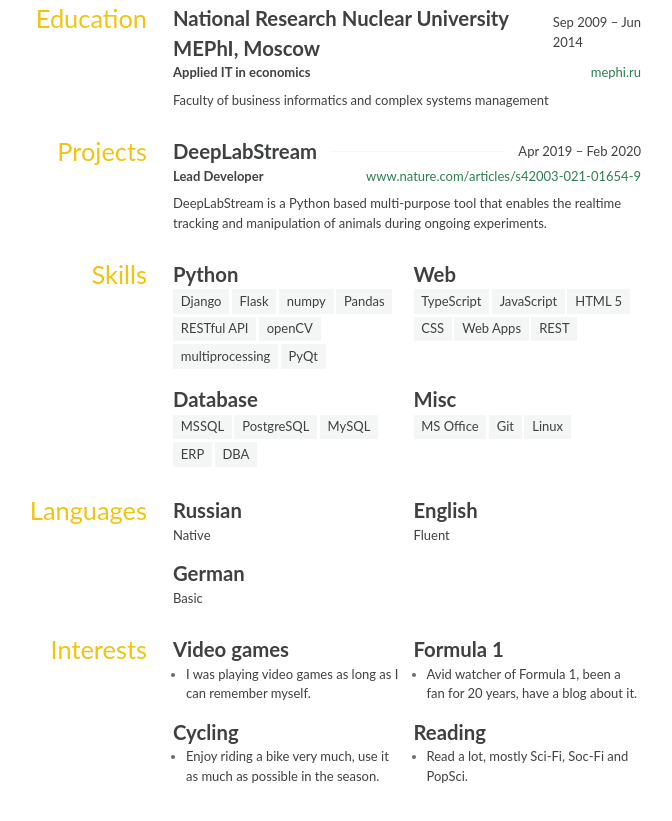
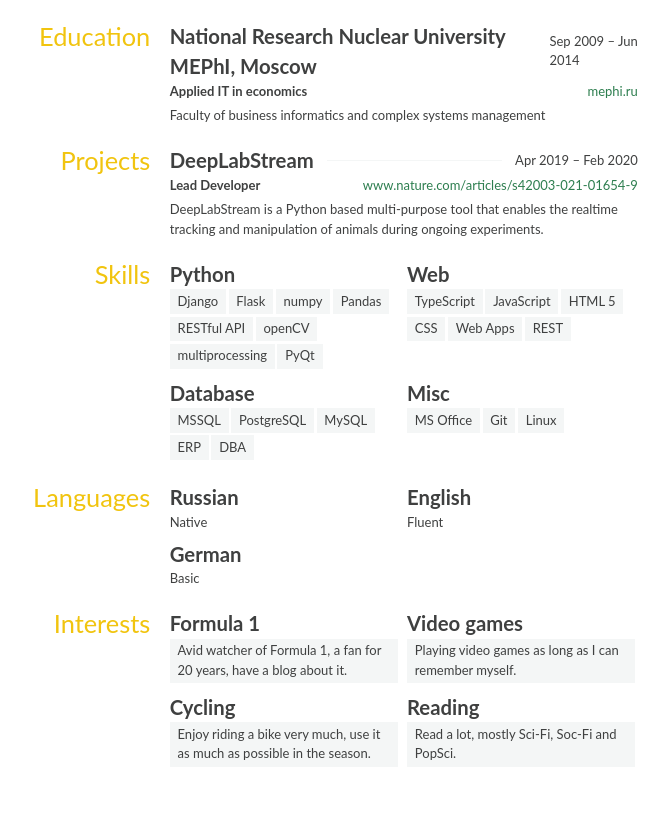
Before and after one commit to alexfrostdesu/alexfrostdesu.github.io, a plain HTML site: page index.html in a window 1280 px wide. Shown: the part 1161-1982 px from the top of the page, without its empty margins (324-996 px from the left). Drawn offline with Linux system fonts and the light colour scheme.

Commit message:
Update the layout and some tags

```diff
--- a/index.html
+++ b/index.html
@@ -50,7 +50,7 @@ body {
   color: var(--color-primary);
   display: grid;
   font: 1em/1.5 Lato, sans-serif;
-  gap: 2em;
+  gap: 1.5em;
   grid-template-columns:
     [full-start]
     1fr
@@ -63,12 +63,14 @@ body {
     [full-end];
   grid-template-rows: auto [content] 0;
   margin-bottom: 4em;
+  margin-top: 0em;
 }
 
 body::before {
   content: '';
   grid-column: full;
   grid-row: content;
+  margin-top: 0em;
 }
 
 ol,
@@ -179,7 +181,7 @@ section {
 
 article > * + *,
 blockquote > * + * {
-  margin-top: 0.6em;
+  margin-top: 0.4em;
 }
 
 .stack {
@@ -194,7 +196,7 @@ blockquote > * + * {
 
 .grid-list {
   display: grid;
-  gap: 1em;
+  gap: 0.5em;
 }
 
 .spaced-list {
@@ -272,7 +274,7 @@ blockquote > * + * {
   </head>
   <body>
       <header class="masthead">
-          <img src="https://github.com/alexfrostdesu/alexfrostdesu.github.io/blob/a478e01bc9567b472675ccccbc94a7335192c145/IMG_0683.jpg" alt="">
+          <img src="./IMG_0683.jpg" alt="">
         <div>
             <h1>Matvey Loshakov</h1>
             <h2>Python Developer</h2>
@@ -290,12 +292,20 @@ blockquote > * + * {
               <svg xmlns="http://www.w3.org/2000/svg" width="16" height="16" viewBox="0 0 24 24" fill="none" stroke="currentColor" stroke-width="2" stroke-linecap="round" stroke-linejoin="round" class="feather feather-link"><path d="M10 13a5 5 0 0 0 7.54.54l3-3a5 5 0 0 0-7.07-7.07l-1.72 1.71"></path><path d="M14 11a5 5 0 0 0-7.54-.54l-3 3a5 5 0 0 0 7.07 7.07l1.71-1.71"></path></svg>
               <a href="https://linkedin.com/in/matvey-loshakov/">linkedin.com/in/matvey-loshakov</a>
             </li>
+            <li>
+              <svg xmlns="http://www.w3.org/2000/svg" width="16" height="16" viewBox="0 0 24 24" fill="none" stroke="currentColor" stroke-width="2" stroke-linecap="round" stroke-linejoin="round" class="feather feather-map-pin"><path d="M21 10c0 7-9 13-9 13s-9-6-9-13a9 9 0 0 1 18 0z"></path></svg>
+              <a href="https://www.google.com/maps/search/?api=1&query=berlin+germany">Berlin, Germany</a>
+            </li>
         </ul>
       </header>
         <section id="about">
           <h3>About</h3>
           <article>
             <p>Full-stack developer with 7+ years experience in various IT spheres, such as: programming, data analysis and database management. Perpetually learning new things and currently want to work as a Python software or a Full-stack developer and to be proud of the final product.</p>
+            <ul>
+                <li>Ready to relocate within Germany</li>
+                <li>Remote work preferable, at least an option of home office is a must</li>
+            </ul>
           </article>
         </section>
       <section id="work">
@@ -511,26 +521,26 @@ blockquote > * + * {
         <h3>Interests</h3>
         <div class="grid-list">
             <div>
-                <h4>Video games</h4>
-                <ul>
-                    <li>I was playing video games as long as I can remember myself.</li>
+                <h4>Formula 1</h4>
+                <ul class="tag-list">
+                    <li>Avid watcher of Formula 1, a fan for 20 years, have a blog about it.</li>
                 </ul>
             </div>
             <div>
-                <h4>Formula 1</h4>
-                <ul>
-                    <li>Avid watcher of Formula 1, been a fan for 20 years, have a blog about it.</li>
+                <h4>Video games</h4>
+                <ul class="tag-list">
+                    <li>Playing video games as long as I can remember myself.</li>
                 </ul>
             </div>
             <div>
                 <h4>Cycling</h4>
-                <ul>
+                <ul class="tag-list">
                     <li>Enjoy riding a bike very much, use it as much as possible in the season.</li>
                 </ul>
             </div>
             <div>
                 <h4>Reading</h4>
-                <ul>
+                <ul class="tag-list">
                     <li>Read a lot, mostly Sci-Fi, Soc-Fi and PopSci.</li>
                 </ul>
             </div>
```
